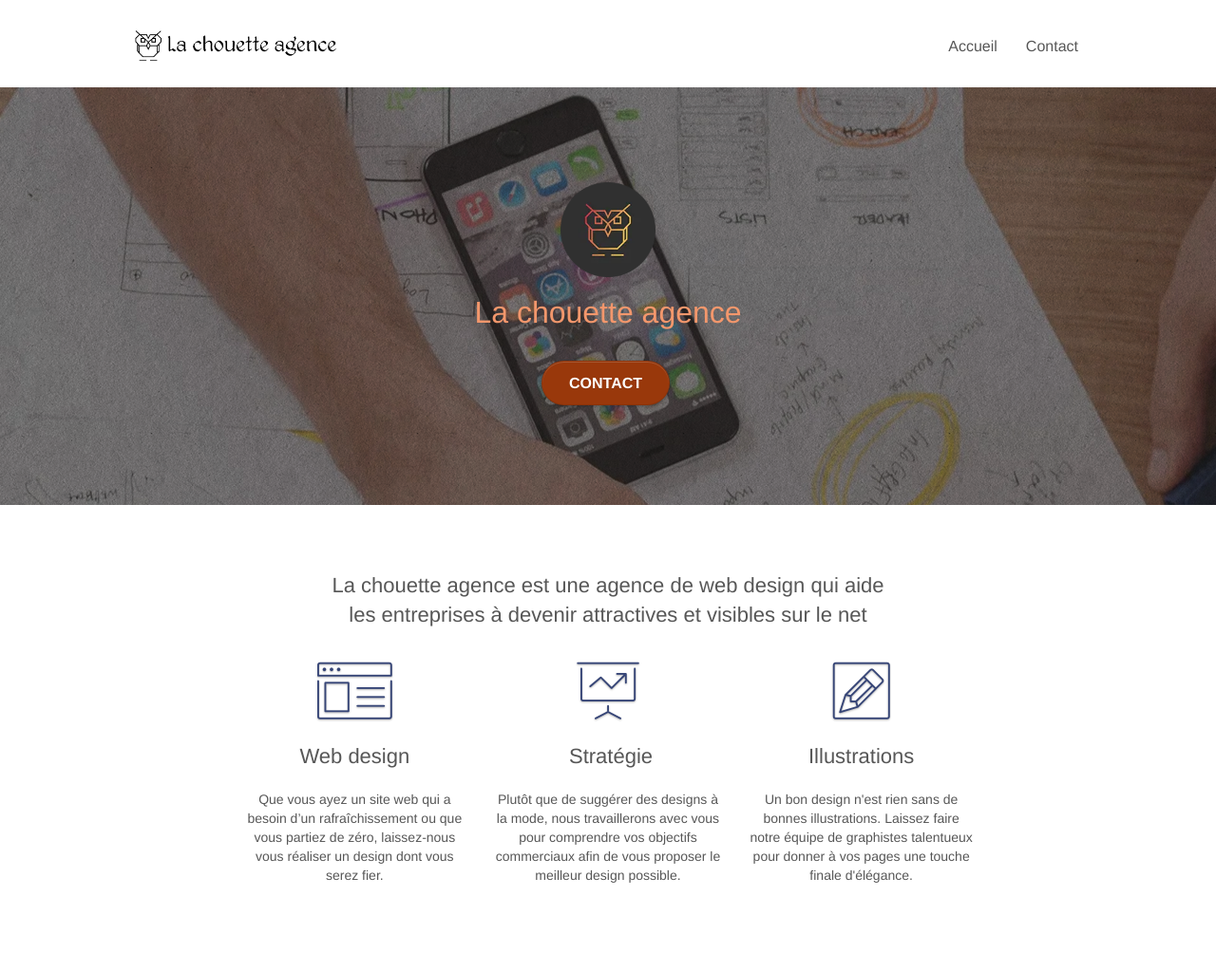
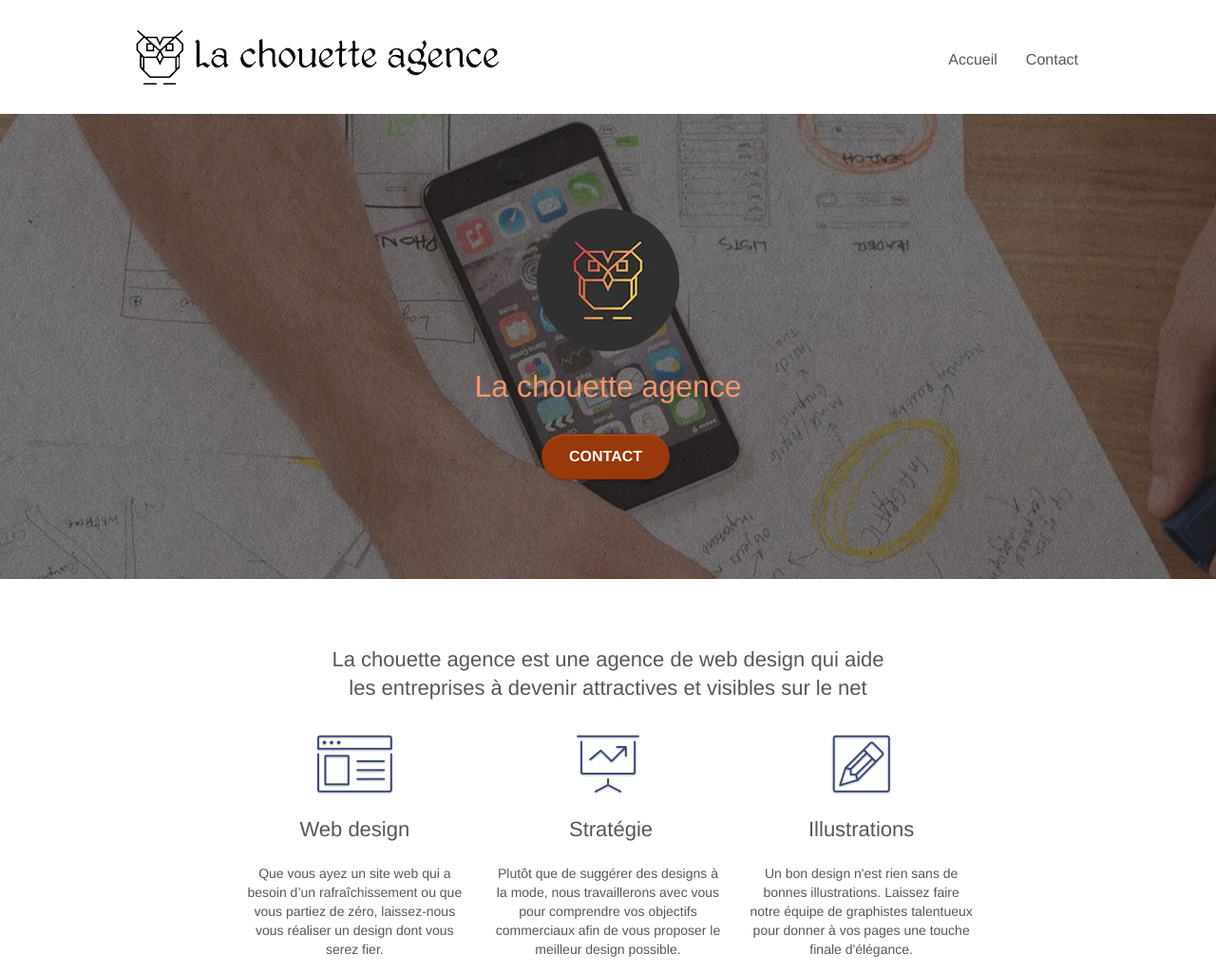
Before and after one commit to magali-valladier/P4_2_code-source, a plain HTML site: page index.html in a window 1280 px wide. Shown: the top 1023 px of the page at 95% size. Drawn offline with Linux system fonts and the light colour scheme; a script that the page names is missing.

Commit message:
modif img size

```diff
--- a/index.html
+++ b/index.html
@@ -26,7 +26,7 @@
 	<div class="container bloc-sm">
 		<nav class="navbar row">
 			<div class="navbar-header">
-				<a class="navbar-brand" href="index.html"><img src="img/lachouetteagence-logo.webp" alt="logo la chouette agence entreprise webdesign Lyon" title="Retour à l'accueil" height="40" /></a>
+				<a class="navbar-brand" href="index.html"><img src="img/lachouetteagence-logo.webp" alt="logo la chouette agence entreprise webdesign Lyon" title="Retour à l'accueil"  /></a>
 				<button id="nav-toggle" type="button" class="ui-navbar-toggle navbar-toggle" data-toggle="collapse" data-target=".navbar-1">
 					<span class="sr-only">Toggle navigation</span><span class="icon-bar"></span><span class="icon-bar"></span><span class="icon-bar"></span>
 				</button>
@@ -52,7 +52,7 @@
 	<div class="container bloc-lg">
 		<div class="row tight-width-whitespace">
 			<div class="col-sm-12">
-				<img src="img/logo-entreprisewebdesign-lyon.webp" class="center-block image-resize-mode" width="100" alt="logo entreprise webdesign à Lyon" />
+				<img src="img/logo-entreprisewebdesign-lyon.webp" class="center-block image-resize-mode" alt="logo entreprise webdesign à Lyon" />
 				<h1 class="text-center hero-bloc-text tc-white ">
 					La chouette agence
 				</h1>
--- a/style.css
+++ b/style.css
@@ -277,6 +277,7 @@ a:hover {
     margin-left: 0;
     display: flex;
     justify-content: center;
+    padding: 20px;
 }
 
 .row.row-no-gutters > [class^="col-"],
```
Also changed, not shown: page2.html (+1 -1 lines), img/lachouetteagence-logo-small.webp (added), img/logo-entreprisewebdesign-lyon-small.webp (added).
